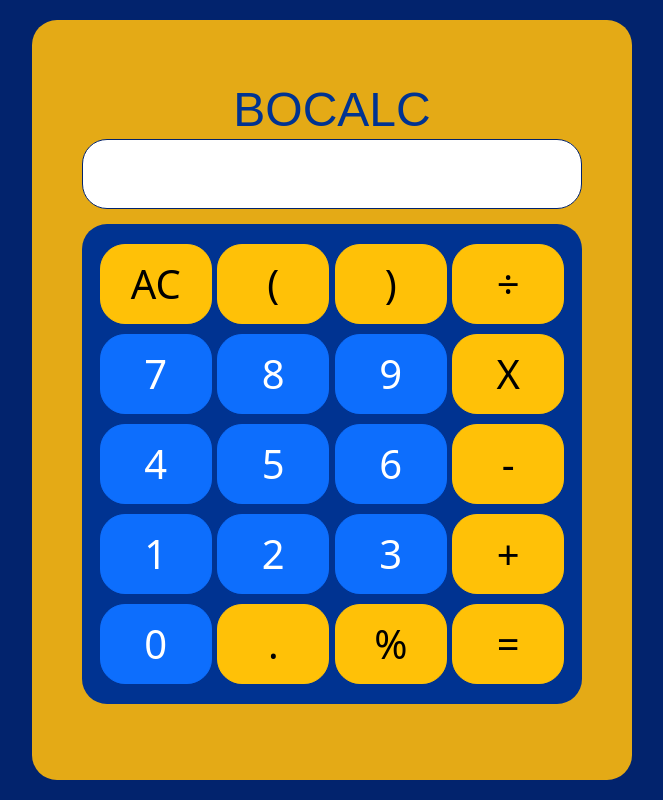
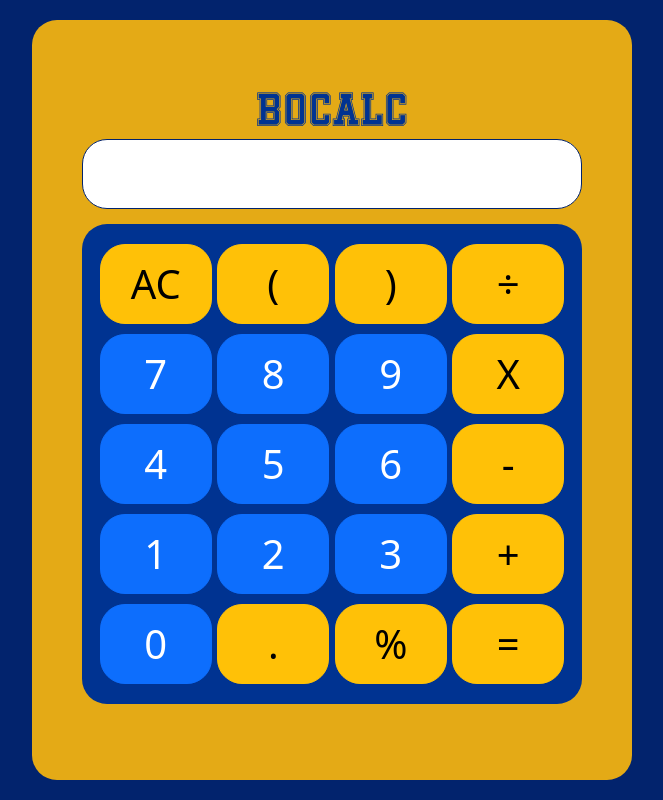
Before and after one commit to alexiscirmi/react-calculator, a React (Vite) app: page / in a window 1280 px wide. Shown: the whole page, without its empty margins (308-971 px from the left). Built offline with nearby package versions, Linux system fonts and the light colour scheme.

Commit message:
Title font preload

```diff
--- a/index.html
+++ b/index.html
@@ -8,7 +8,7 @@
   <meta name="description" content="The calculator of the biggest football club">
   <meta charset="UTF-8" />
   <!-- College Font preload -->
-  <link href="/src/assets/fonts/college.ttf" rel="preload" as="font" type="font/ttf">
+  <link href="/src/assets/fonts/college.woff2" rel="preload" as="font" type="font/woff2">
   <!-- PWA Config -->
   <link rel="manifest" href="/manifest.webmanifest">
   <link rel="icon" href="/favicon.ico" />
--- a/src/App.css
+++ b/src/App.css
@@ -1,5 +1,10 @@
+@font-face {
+  font-family: 'college';
+  src: url('/src/assets/fonts/college.woff2') format('woff2');
+}
+
 .title {
-  font-family: 'Atlanta College', sans-serif;
+  font-family: 'college', sans-serif;
   font-size: 48px;
   color: #003391;
 }
```
Also changed, not shown: src/assets/fonts/college.ttf (deleted), src/assets/fonts/college.woff2 (added), 7 other files (tests, documents, lock files or other folders).
